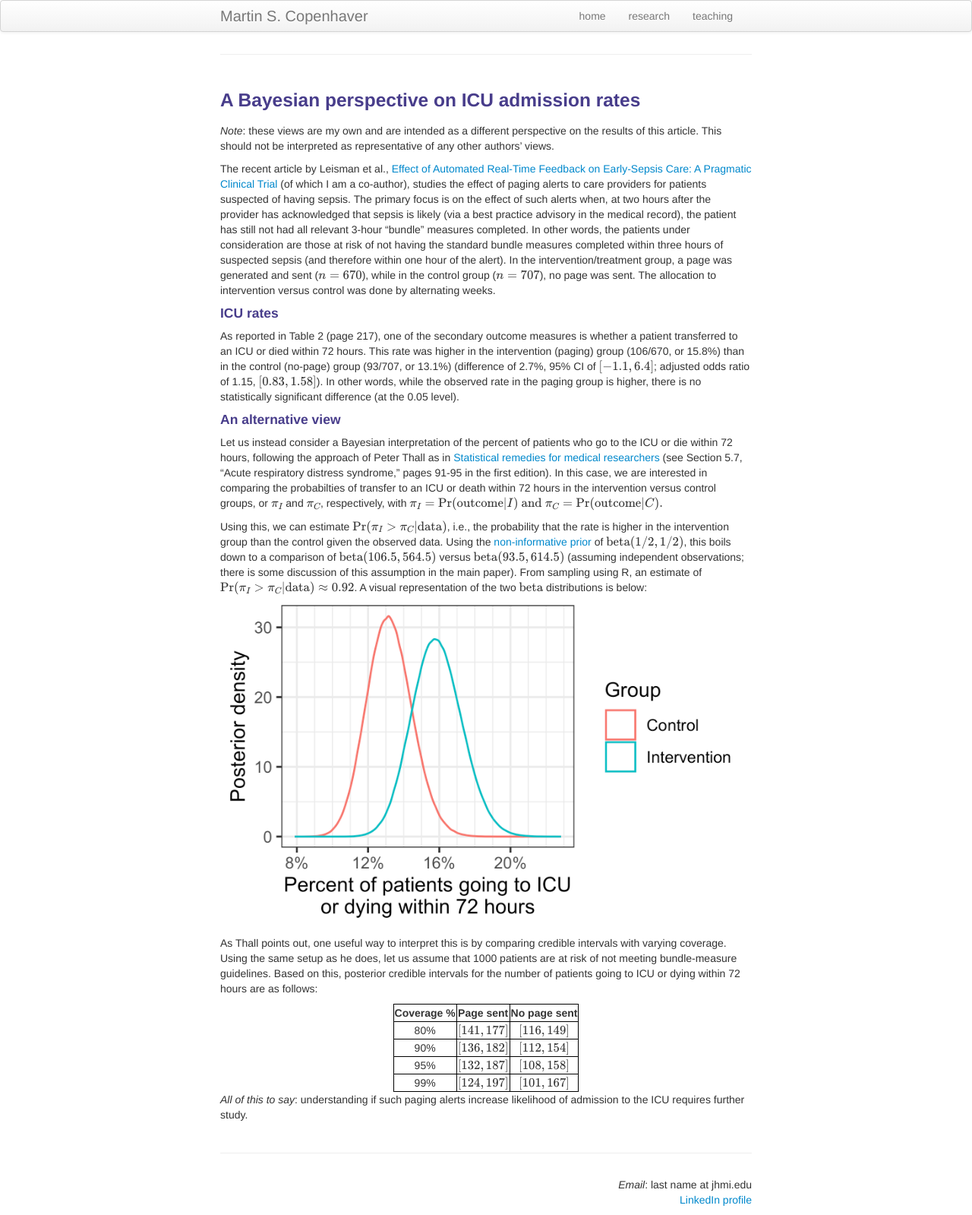
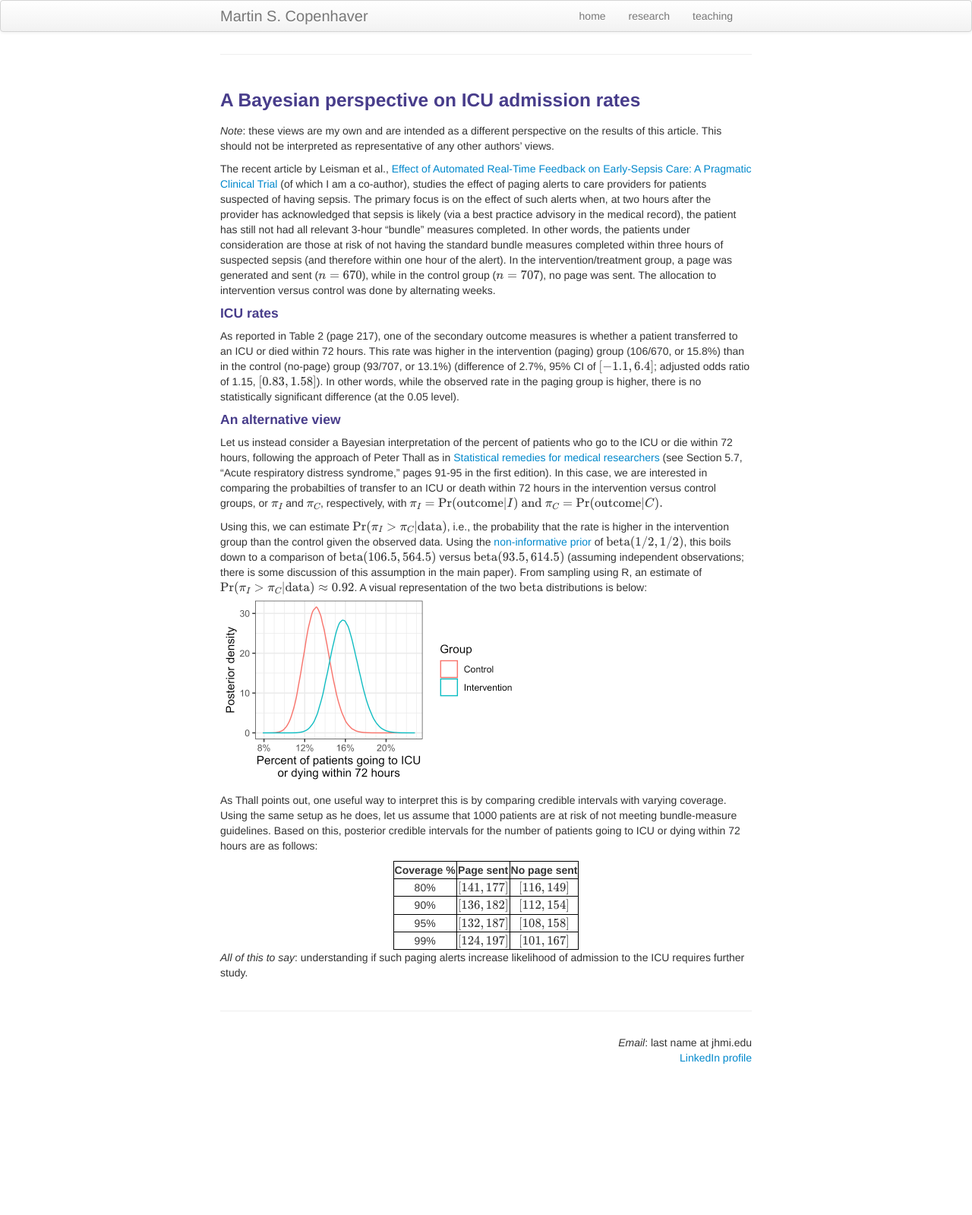
Before and after one commit to martincopenhaver/martincopenhaver.github.io, a Jekyll site: the page built from subpages/bayes-icu.md, in a window 1280 px wide. Shown: the whole page at 76% size. Built offline with Jekyll 4.4.1, drawn with Linux system fonts in a browser that asks for light colours; our own code applies the rules of GitHub Pages for plain Markdown files; formulas are drawn with MathJax 3; after the commit the page ends 1412 px from its top, so only the background shows below that.

Commit message:
Update bayes-icu.md

```diff
--- a/subpages/bayes-icu.md
+++ b/subpages/bayes-icu.md
@@ -19,8 +19,7 @@ As reported in Table 2 (page 217), one of the secondary outcome measures is whet
 Let us instead consider a Bayesian interpretation of the percent of patients who go to the ICU or die within 72 hours, following the approach of Peter Thall as in [Statistical remedies for medical researchers](https://link.springer.com/book/10.1007/978-3-030-43714-5) (see Section 5.7, "Acute respiratory distress syndrome," pages 91-95 in the first edition). In this case, we are interested in comparing the probabilties of transfer to an ICU or death within 72 hours in the intervention versus control groups, or $\pi_I$ and $\pi_C$, respectively, with $\pi_I = \text{Pr}(\text{outcome} | I)\text{ and }\pi_C = \text{Pr}(\text{outcome}|C).$
 
 Using this, we can estimate $\text{Pr}(\pi_I > \pi_C|\text{data})$, i.e., the probability that the rate is higher in the intervention group than the control given the observed data. Using the [non-informative prior](https://en.wikipedia.org/wiki/Beta_distribution) of $\text{beta}(1/2,1/2)$, this boils down to a comparison of $\text{beta}(106.5,564.5)$ versus $\text{beta}(93.5,614.5)$ (assuming independent observations; there is some discussion of this assumption in the main paper). From sampling using R, an estimate of $\text{Pr}(\pi_I > \pi_C | \text{data}) \approx 0.92$. A visual representation of the two $\text{beta}$ distributions is below:
-![Posterior distributions, intervention versus control](density.jpg)
-
+<img src="density.jpg" alt="Posterior distributions, intervention versus control" width="400" align="center">
 
 As Thall points out, one useful way to interpret this is by comparing credible intervals with varying coverage. Using the same setup as he does, let us assume that 1000 patients are at risk of not meeting bundle-measure guidelines. Based on this, posterior credible intervals for the number of patients going to ICU or dying within 72 hours are as follows:
 <table align="center">
```
